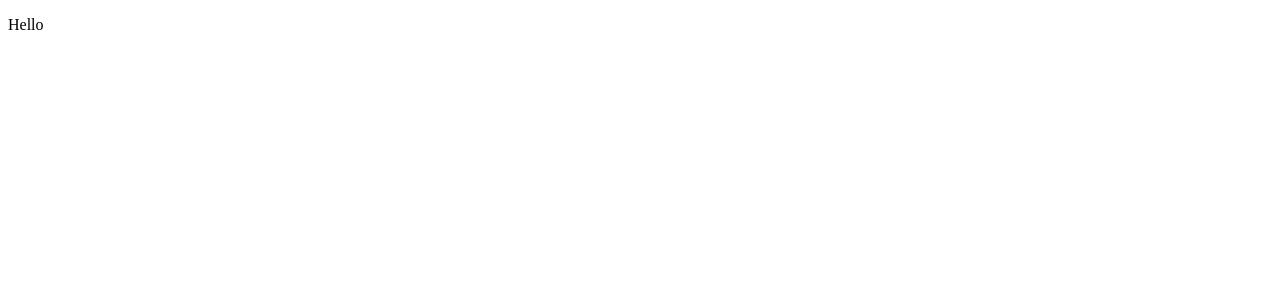
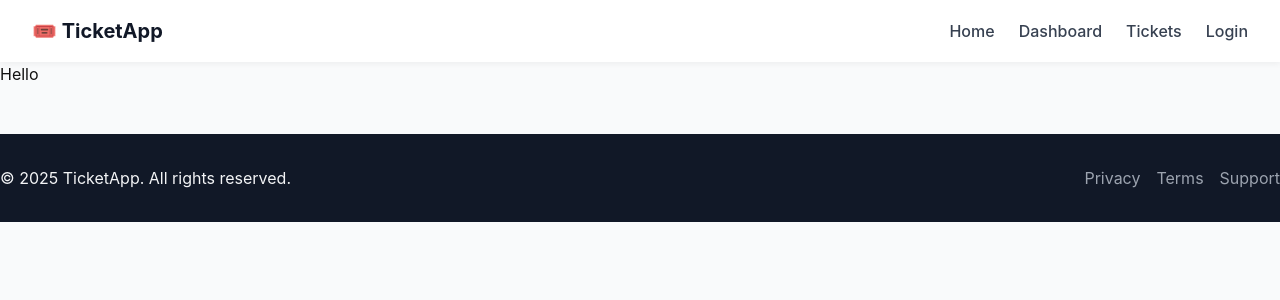
Before and after one commit to Callerstudios/vue-ticket-app, a Vue app: page / in a window 1280 px wide. Shown: the top 300 px of the page. Built offline with nearby package versions, Linux system fonts and the light colour scheme.

Commit message:
feat: add Header and Footer components with layout and styling

```diff
--- a/src/App.vue
+++ b/src/App.vue
@@ -1,8 +1,30 @@
 <script setup>
-import { RouterView } from 'vue-router'; </script>
+import { RouterView } from "vue-router";
+import Header from "./components/Header.vue";
+import Footer from "./components/Footer.vue";
+</script>
 
 <template>
-  <RouterView/>
+  <body>
+    <Header />
+    <RouterView />
+    <Footer />
+  </body>
 </template>
 
-<style scoped></style>
+<style>
+/* ===== Base Reset ===== */
+* {
+  margin: 0;
+  padding: 0;
+  box-sizing: border-box;
+}
+
+body {
+  scroll-behavior: smooth;
+  font-family: "Inter", Arial, sans-serif;
+  background-color: #f9fafb;
+  color: #111;
+  line-height: 1.5;
+}
+</style>
--- /dev/null
+++ b/src/components/Footer.vue
@@ -0,0 +1,43 @@
+<script setup>
+
+</script>
+
+<template>
+    <footer class="site-footer">
+      <div class="container footer-content">
+        <p>© 2025 TicketApp. All rights reserved.</p>
+        <nav>
+          <a href="#">Privacy</a>
+          <a href="#">Terms</a>
+          <a href="#">Support</a>
+        </nav>
+      </div>
+    </footer>
+</template>
+<style scoped>
+/* ===== Footer ===== */
+.site-footer {
+  background: #111827;
+  color: #f3f4f6;
+  padding: 2rem 0;
+  margin-top: 3rem;
+}
+
+.footer-content {
+  display: flex;
+  flex-wrap: wrap;
+  justify-content: space-between;
+  align-items: center;
+  gap: 1rem;
+}
+
+.footer-content a {
+  color: #9ca3af;
+  text-decoration: none;
+  margin-left: 1rem;
+}
+
+.footer-content a:hover {
+  color: white;
+}
+</style>
--- /dev/null
+++ b/src/components/Header.vue
@@ -0,0 +1,85 @@
+<template>
+    <header class="site-header">
+      <div class="container nav-container">
+        <h1 class="logo">🎟️ TicketApp</h1>
+        <nav class="nav-links" id="mainNav">
+          <a href="/">Home</a>
+          <a href="/dashboard">Dashboard</a>
+          <a href="/tickets">Tickets</a>
+          <a href="/auth/login">Login</a>
+        </nav>
+        <button class="nav-toggle" aria-label="Toggle navigation">☰</button>
+      </div>
+    </header>
+</template>
+<style scoped>
+
+/* ===== Layout Containers ===== */
+.container {
+  max-width: 1440px;
+  margin: 0 auto;
+  padding: 1rem 2rem;
+}
+
+/* ===== Header ===== */
+.site-header {
+  background: white;
+  box-shadow: 0 2px 6px rgba(0, 0, 0, 0.05);
+  position: sticky;
+  top: 0;
+  z-index: 1000;
+}
+
+.nav-container {
+  display: flex;
+  align-items: center;
+  justify-content: space-between;
+}
+
+.logo {
+  font-size: 1.25rem;
+  font-weight: 700;
+  color: #111827;
+}
+
+.nav-links a {
+  margin-left: 1.5rem;
+  text-decoration: none;
+  color: #374151;
+  font-weight: 500;
+}
+
+.nav-links a:hover {
+  color: #111827;
+}
+
+/* ===== Mobile Nav ===== */
+.nav-toggle {
+  display: none;
+  background: none;
+  border: none;
+  font-size: 1.5rem;
+  cursor: pointer;
+}
+
+@media (max-width: 768px) {
+  .nav-links {
+    display: none;
+    flex-direction: column;
+    background: white;
+    position: absolute;
+    top: 60px;
+    right: 0;
+    width: 200px;
+    box-shadow: 0 4px 8px rgba(0, 0, 0, 0.1);
+  }
+
+  .nav-links.open {
+    display: flex;
+  }
+
+  .nav-toggle {
+    display: block;
+  }
+}
+</style>
```
